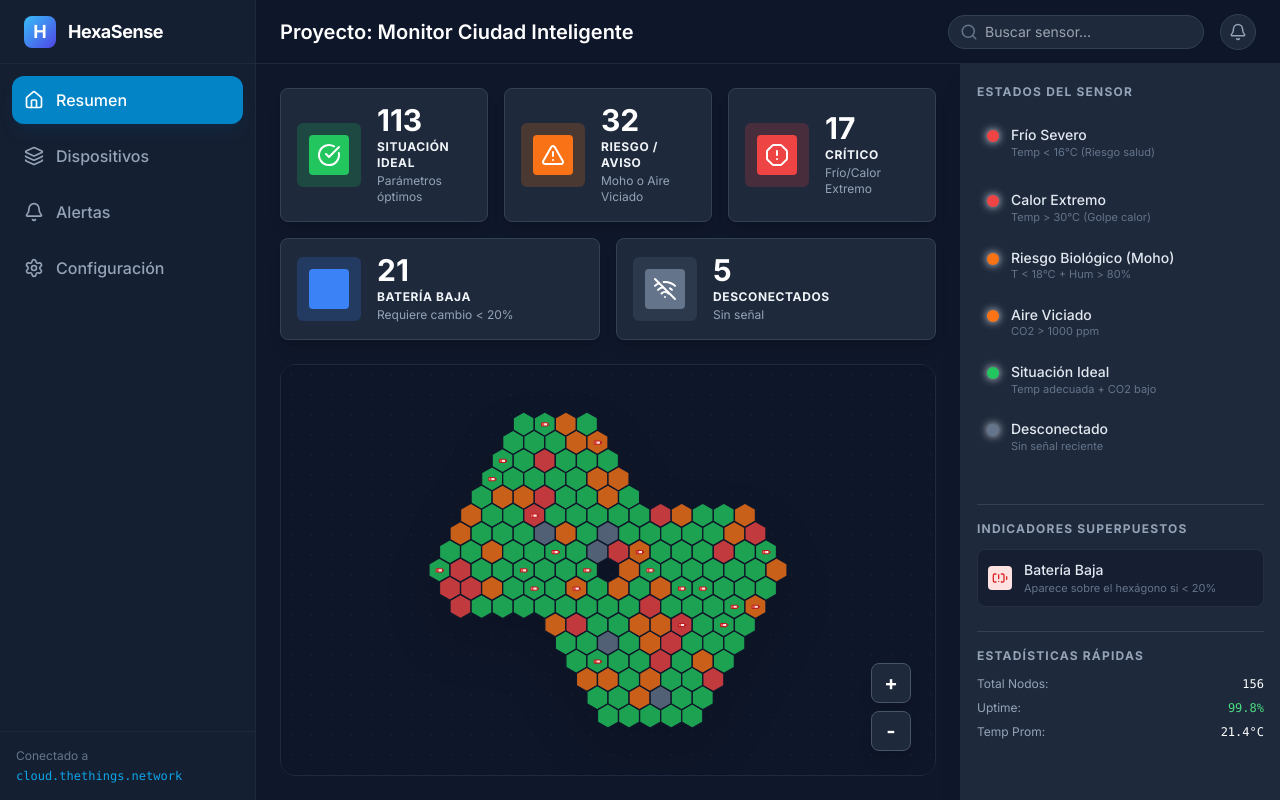
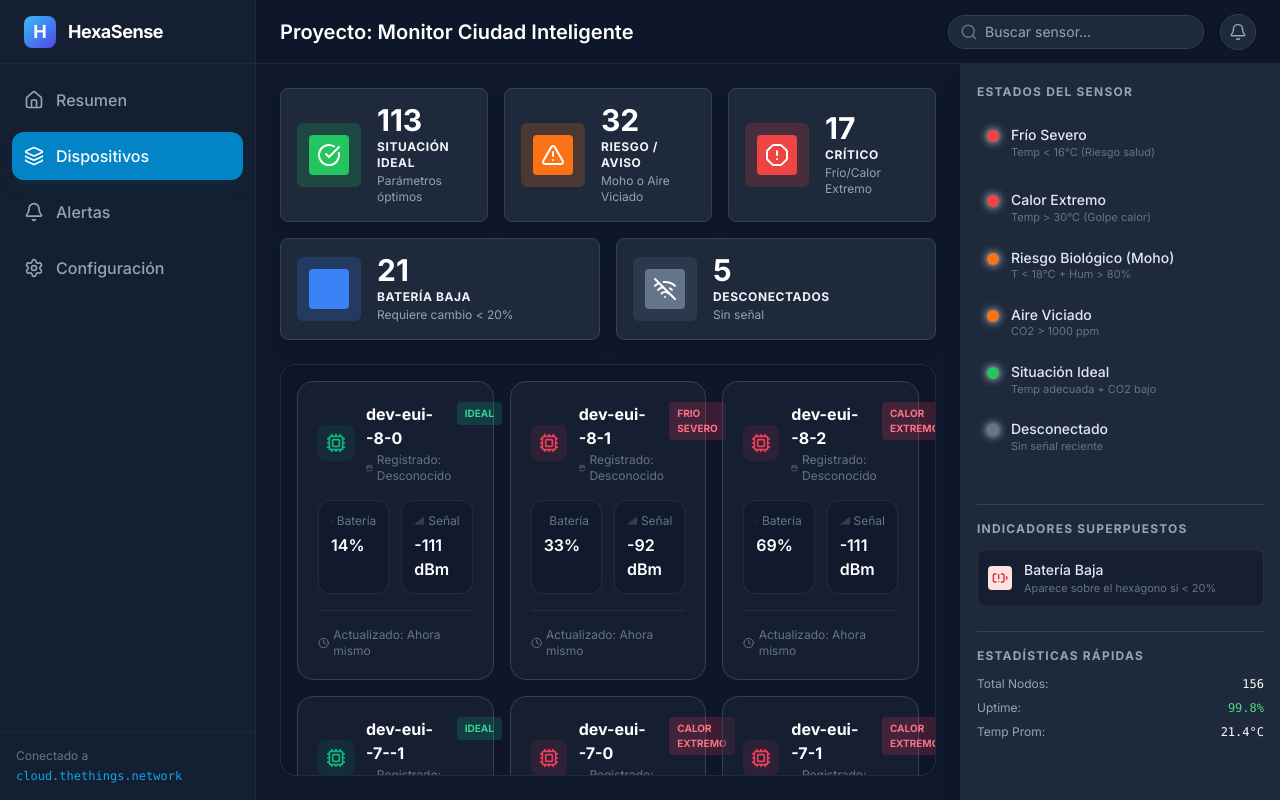
Before and after one commit to alvarojd/eitel, a React (Vite) app: page / in a window 1280 px wide. Both pictures are taken after a click on the element "Dispositivos". Built offline with nearby package versions, Linux system fonts and the light colour scheme; no server answers.

Commit message:
Implement interactive Devices tab and show registration date

```diff
--- a/App.tsx
+++ b/App.tsx
@@ -4,8 +4,9 @@ import HexMap from './components/HexMap';
 import StatsPanel from './components/StatsPanel';
 import SensorDetail from './components/SensorDetail';
 import LegendPanel from './components/LegendPanel';
-import { getStats } from './services/mockDataService'; // Still using getStats helper
-import { fetchSensorData } from './services/ttnService'; // Using real service
+import DeviceList from './components/DeviceList';
+import { getStats } from './services/mockDataService';
+import { fetchSensorData } from './services/ttnService';
 import { SensorData } from './types';
 import { Loader2 } from 'lucide-react';
 
@@ -13,6 +14,7 @@ const App: React.FC = () => {
   const [sensors, setSensors] = useState<SensorData[]>([]);
   const [loading, setLoading] = useState(true);
   const [selectedSensorId, setSelectedSensorId] = useState<string | null>(null);
+  const [activeTab, setActiveTab] = useState('resumen');
 
   useEffect(() => {
     const loadData = async () => {
@@ -26,12 +28,8 @@ const App: React.FC = () => {
       }
     };
 
-    // Initial Load
     loadData();
-
-    // Poll every 15 seconds
     const interval = setInterval(loadData, 15000);
-
     return () => clearInterval(interval);
   }, []);
 
@@ -51,6 +49,8 @@ const App: React.FC = () => {
 
   return (
     <Layout
+      activeTab={activeTab}
+      onTabChange={setActiveTab}
       sidebar={
         selectedSensor
           ? <SensorDetail sensor={selectedSensor} onClose={handleCloseDetail} />
@@ -61,35 +61,47 @@ const App: React.FC = () => {
         {/* Top Summary Stats */}
         <StatsPanel stats={stats} />
 
-        {/* Main Hex Visualization */}
-        <div className="flex-1 min-h-0 relative rounded-2xl border border-slate-700/50 shadow-inner bg-slate-900/40 flex items-center justify-center">
+        {/* Main Content Area */}
+        <div className="flex-1 min-h-0 relative rounded-2xl border border-slate-700/50 shadow-inner bg-slate-900/40 flex">
 
           {loading && sensors.length === 0 ? (
+            <div className="flex-1 flex items-center justify-center">
               <div className="text-center">
                 <Loader2 size={48} className="animate-spin text-sky-500 mx-auto mb-4" />
                 <p className="text-slate-400">Conectando a Base de Datos Vercel...</p>
               </div>
+            </div>
           ) : sensors.length === 0 ? (
+            <div className="flex-1 flex items-center justify-center">
               <div className="text-center p-8">
                 <p className="text-slate-300 font-medium text-lg">Esperando datos...</p>
                 <p className="text-slate-500 mt-2 text-sm max-w-md">
-                 No se han encontrado registros en la base de datos. Asegúrate de configurar el Webhook en TTN apuntando a: <br/>
+                  No se han encontrado registros en la base de datos. Asegúrate de configurar el Webhook en TTN apuntando a: <br />
                   <code className="bg-slate-800 p-1 rounded text-sky-400 mt-2 block select-all">/api/webhook</code>
                 </p>
               </div>
+            </div>
           ) : (
+            activeTab === 'resumen' ? (
               <HexMap
                 sensors={sensors}
                 onSensorSelect={handleSensorSelect}
                 selectedSensorId={selectedSensorId}
               />
+            ) : (
+              <DeviceList
+                sensors={sensors}
+                onSensorSelect={handleSensorSelect}
+              />
+            )
           )}
 
-           {/* Floating Controls for Zoom/Fit (Visual only for this demo) */}
+          {activeTab === 'resumen' && (
             <div className="absolute bottom-6 right-6 flex flex-col gap-2">
               <button className="w-10 h-10 bg-slate-800 rounded-lg flex items-center justify-center text-white hover:bg-slate-700 border border-slate-600 shadow-lg font-bold text-xl transition-colors">+</button>
               <button className="w-10 h-10 bg-slate-800 rounded-lg flex items-center justify-center text-white hover:bg-slate-700 border border-slate-600 shadow-lg font-bold text-xl transition-colors">-</button>
             </div>
+          )}
         </div>
       </div>
     </Layout>
--- /dev/null
+++ b/components/DeviceList.tsx
@@ -0,0 +1,83 @@
+import React from 'react';
+import { SensorData, SensorStatus } from '../types';
+import { Cpu, Battery, Signal, Clock, Calendar } from 'lucide-react';
+
+interface DeviceListProps {
+    sensors: SensorData[];
+    onSensorSelect: (sensor: SensorData) => void;
+}
+
+const DeviceList: React.FC<DeviceListProps> = ({ sensors, onSensorSelect }) => {
+    const formatDate = (dateStr?: string) => {
+        if (!dateStr) return 'Desconocido';
+        const date = new Date(dateStr);
+        return date.toLocaleDateString('es-ES', {
+            day: '2-digit',
+            month: '2-digit',
+            year: 'numeric',
+            hour: '2-digit',
+            minute: '2-digit'
+        });
+    };
+
+    return (
+        <div className="flex-1 overflow-auto p-4">
+            <div className="grid grid-cols-1 md:grid-cols-2 lg:grid-cols-3 gap-4">
+                {sensors.map(sensor => (
+                    <div
+                        key={sensor.id}
+                        onClick={() => onSensorSelect(sensor)}
+                        className="bg-slate-800/50 border border-slate-700 p-5 rounded-2xl hover:border-sky-500/50 hover:bg-slate-800 transition-all cursor-pointer group"
+                    >
+                        <div className="flex justify-between items-start mb-4">
+                            <div className="flex items-center gap-3">
+                                <div className={`p-2 rounded-lg ${sensor.status === SensorStatus.IDEAL ? 'bg-emerald-500/10 text-emerald-500' :
+                                        sensor.status === SensorStatus.DESCONECTADO ? 'bg-slate-500/10 text-slate-500' :
+                                            'bg-rose-500/10 text-rose-500'
+                                    }`}>
+                                    <Cpu size={20} />
+                                </div>
+                                <div>
+                                    <h3 className="text-white font-bold group-hover:text-sky-400 transition-colors">{sensor.id}</h3>
+                                    <div className="flex items-center gap-1 text-xs text-slate-500 mt-0.5">
+                                        <Calendar size={12} />
+                                        <span>Registrado: {formatDate(sensor.registeredAt)}</span>
+                                    </div>
+                                </div>
+                            </div>
+                            <div className={`px-2 py-1 rounded text-[10px] font-bold uppercase ${sensor.status === SensorStatus.IDEAL ? 'bg-emerald-500/20 text-emerald-400' :
+                                    sensor.status === SensorStatus.DESCONECTADO ? 'bg-slate-500/20 text-slate-400' :
+                                        'bg-rose-500/20 text-rose-400'
+                                }`}>
+                                {sensor.status.replace('_', ' ')}
+                            </div>
+                        </div>
+
+                        <div className="grid grid-cols-2 gap-3 mt-4">
+                            <div className="bg-slate-900/50 p-3 rounded-xl border border-slate-700/50">
+                                <div className="text-xs text-slate-500 mb-1 flex items-center gap-1">
+                                    <Battery size={12} /> Batería
+                                </div>
+                                <div className="text-white font-semibold">{sensor.battery}%</div>
+                            </div>
+                            <div className="bg-slate-900/50 p-3 rounded-xl border border-slate-700/50">
+                                <div className="text-xs text-slate-500 mb-1 flex items-center gap-1">
+                                    <Signal size={12} /> Señal
+                                </div>
+                                <div className="text-white font-semibold">{sensor.rssi} dBm</div>
+                            </div>
+                        </div>
+
+                        <div className="mt-4 pt-4 border-t border-slate-700/50 flex items-center justify-between text-xs">
+                            <div className="text-slate-500 flex items-center gap-1">
+                                <Clock size={12} /> Actualizado: {sensor.lastSeen}
+                            </div>
+                        </div>
+                    </div>
+                ))}
+            </div>
+        </div>
+    );
+};
+
+export default DeviceList;
--- a/components/Layout.tsx
+++ b/components/Layout.tsx
@@ -4,16 +4,21 @@ import { Home, Layers, Settings, Bell, Search } from 'lucide-react';
 interface LayoutProps {
   children: React.ReactNode;
   sidebar: React.ReactNode;
+  activeTab: string;
+  onTabChange: (tab: string) => void;
 }
 
-const NavItem = ({ icon, label, active = false }: { icon: React.ReactNode, label?: string, active?: boolean }) => (
-  <div className={`p-3 rounded-xl mb-2 cursor-pointer transition-all duration-200 group flex items-center justify-center lg:justify-start ${active ? 'bg-sky-600 text-white shadow-lg shadow-sky-900/20' : 'text-slate-400 hover:bg-slate-800 hover:text-white'}`}>
+const NavItem = ({ icon, label, active = false, onClick }: { icon: React.ReactNode, label: string, active?: boolean, onClick: () => void }) => (
+  <div
+    onClick={onClick}
+    className={`p-3 rounded-xl mb-2 cursor-pointer transition-all duration-200 group flex items-center justify-center lg:justify-start ${active ? 'bg-sky-600 text-white shadow-lg shadow-sky-900/20' : 'text-slate-400 hover:bg-slate-800 hover:text-white'}`}
+  >
     {icon}
     {label && <span className="ml-3 hidden lg:block font-medium">{label}</span>}
   </div>
 );
 
-const Layout: React.FC<LayoutProps> = ({ children, sidebar }) => {
+const Layout: React.FC<LayoutProps> = ({ children, sidebar, activeTab, onTabChange }) => {
   return (
     <div className="h-screen w-screen bg-slate-900 flex overflow-hidden">
       {/* Main Navigation (Left Slim) */}
@@ -24,10 +29,30 @@ const Layout: React.FC<LayoutProps> = ({ children, sidebar }) => {
         </div>
 
         <div className="flex-1 p-3">
-          <NavItem icon={<Home size={20} />} label="Resumen" active />
-          <NavItem icon={<Layers size={20} />} label="Dispositivos" />
-          <NavItem icon={<Bell size={20} />} label="Alertas" />
-          <NavItem icon={<Settings size={20} />} label="Configuración" />
+          <NavItem
+            icon={<Home size={20} />}
+            label="Resumen"
+            active={activeTab === 'resumen'}
+            onClick={() => onTabChange('resumen')}
+          />
+          <NavItem
+            icon={<Layers size={20} />}
+            label="Dispositivos"
+            active={activeTab === 'dispositivos'}
+            onClick={() => onTabChange('dispositivos')}
+          />
+          <NavItem
+            icon={<Bell size={20} />}
+            label="Alertas"
+            active={activeTab === 'alertas'}
+            onClick={() => onTabChange('alertas')}
+          />
+          <NavItem
+            icon={<Settings size={20} />}
+            label="Configuración"
+            active={activeTab === 'configuracion'}
+            onClick={() => onTabChange('configuracion')}
+          />
         </div>
 
         <div className="p-4 border-t border-slate-800 text-center lg:text-left">
@@ -43,7 +68,7 @@ const Layout: React.FC<LayoutProps> = ({ children, sidebar }) => {
           <h1 className="text-xl font-semibold text-white">Proyecto: Monitor Ciudad Inteligente</h1>
           <div className="flex items-center gap-4">
             <div className="relative">
-                  <Search size={18} className="absolute left-3 top-1/2 -translate-y-1/2 text-slate-500"/>
+              <Search size={18} className="absolute left-3 top-1/2 -translate-y-1/2 text-slate-500" />
               <input
                 type="text"
                 placeholder="Buscar sensor..."
--- a/services/ttnService.ts
+++ b/services/ttnService.ts
@@ -80,7 +80,8 @@ export const fetchSensorData = async (): Promise<SensorData[]> => {
         co2: device.co2,
         rssi: device.rssi,
         lastSeen: device.lastSeen,
-        location: `Hex ${q},${r}`
+        location: `Hex ${q},${r}`,
+        registeredAt: device.registeredAt
       };
     });
 
--- a/simulate_ttn.js
+++ b/simulate_ttn.cjs
@@ -22,9 +22,9 @@ const payload = {
 };
 
 async function testWebhook() {
-    console.log('Sending test payload to http://localhost:3000/api/webhook...');
+    console.log('Sending test payload to https://ietel.vercel.app/api/webhook...');
     try {
-        const response = await fetch('http://localhost:3000/api/webhook', {
+        const response = await fetch('https://ietel.vercel.app/api/webhook', {
             method: 'POST',
             headers: {
                 'Content-Type': 'application/json'
--- a/types.ts
+++ b/types.ts
@@ -20,6 +20,7 @@ export interface SensorData {
   rssi: number; // Signal strength
   lastSeen: string;
   location: string;
+  registeredAt?: string;
 }
 
 export interface Stats {
```
Also changed, not shown: api/sensors.ts (+20 -13 lines). Lines whose indentation alone changed are shown as unchanged.
